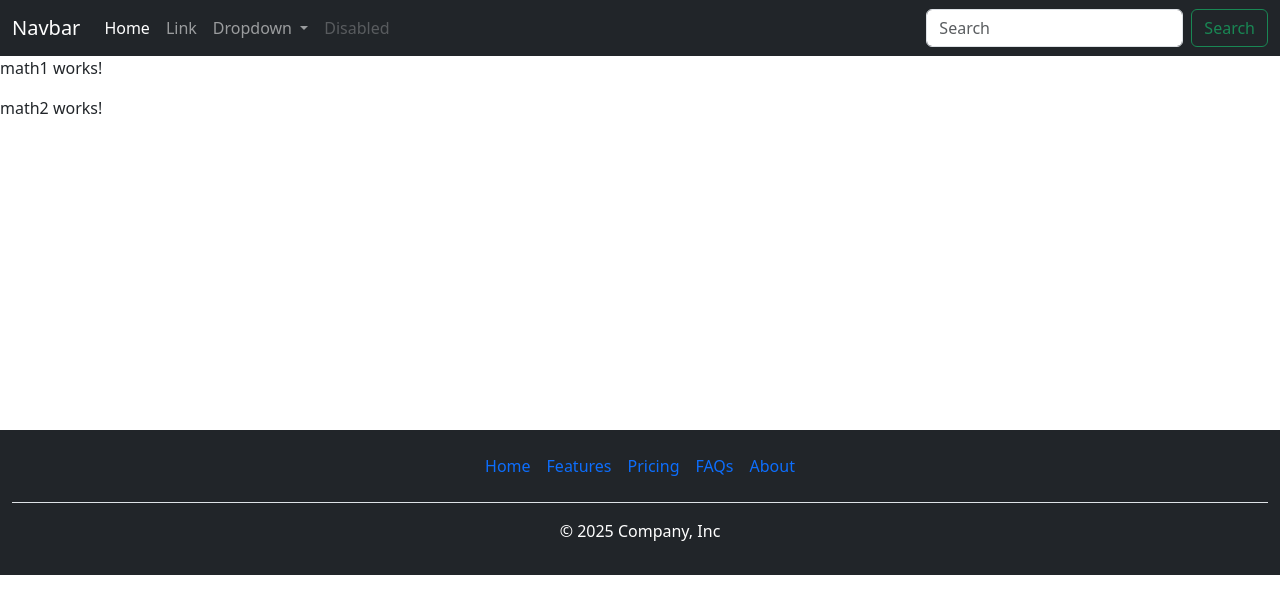
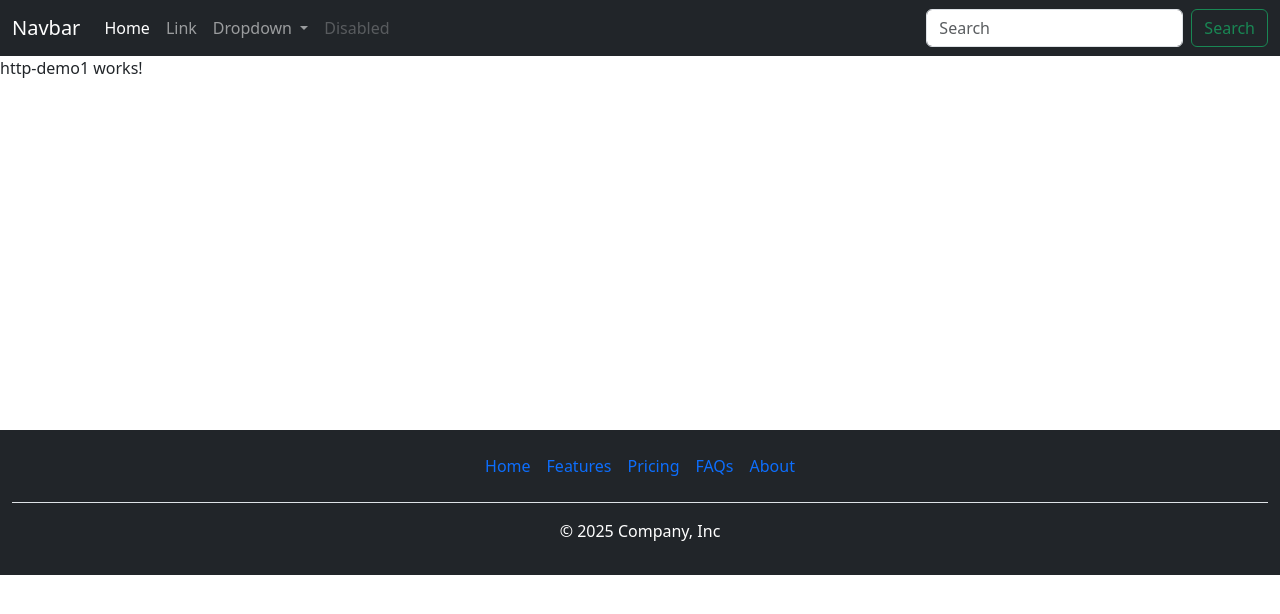
Before and after one commit to sanjaysamantra1/angular_project_may_2025, an Angular app: page / in a window 1280 px wide. Shown: the top 614 px of the page. Built offline with nearby package versions, Linux system fonts and the light colour scheme; no server answers.

Commit message:
httpclient

```diff
--- a/src/app/app.config.ts
+++ b/src/app/app.config.ts
@@ -2,10 +2,12 @@ import { ApplicationConfig, provideZoneChangeDetection } from '@angular/core';
 import { provideRouter } from '@angular/router';
 
 import { routes } from './app.routes';
+import { provideHttpClient } from '@angular/common/http';
 
 export const appConfig: ApplicationConfig = {
   providers: [
     provideZoneChangeDetection({ eventCoalescing: true }),
-    provideRouter(routes)
+    provideRouter(routes),
+    provideHttpClient()
   ]
 };
--- a/src/app/components/body/body.component.html
+++ b/src/app/components/body/body.component.html
@@ -45,6 +45,7 @@
   <!-- <app-employee-crud></app-employee-crud> -->
   <!-- <app-pipes></app-pipes> -->
   <!-- <app-parent></app-parent> -->
-   <app-math1></app-math1>
-   <app-math2></app-math2>
+   <!-- <app-math1></app-math1>
+   <app-math2></app-math2> -->
+   <app-http-demo1></app-http-demo1>
 </div>
--- a/src/app/components/body/body.component.ts
+++ b/src/app/components/body/body.component.ts
@@ -11,6 +11,7 @@ import { ParentComponent } from '../parent/parent.component';
 import { Demo2Component } from '../demo2/demo2.component';
 import { Math1Component } from '../math1/math1.component';
 import { Math2Component } from '../math2/math2.component';
+import { HttpDemo1Component } from '../http-demo1/http-demo1.component';
 
 @Component({
   selector: 'app-body',
@@ -25,8 +26,9 @@ import { Math2Component } from '../math2/math2.component';
     // EmployeeCrudComponent
     // PipesComponent
     // ParentComponent
-    Math1Component,
-    Math2Component
+    // Math1Component,
+    // Math2Component
+    HttpDemo1Component
   ],
   templateUrl: './body.component.html',
   styleUrl: './body.component.css',
--- /dev/null
+++ b/src/app/components/http-demo1/http-demo1.component.html
@@ -0,0 +1 @@
+<p>http-demo1 works!</p>
--- /dev/null
+++ b/src/app/components/http-demo1/http-demo1.component.ts
@@ -0,0 +1,26 @@
+import { HttpClient } from '@angular/common/http';
+import { Component } from '@angular/core';
+
+@Component({
+  selector: 'app-http-demo1',
+  imports: [],
+  templateUrl: './http-demo1.component.html',
+  styleUrl: './http-demo1.component.css'
+})
+export class HttpDemo1Component {
+  employees: any;
+
+  constructor(private httpClient: HttpClient) {
+
+  }
+  ngOnInit() {
+    this.fetchEmployees();
+  }
+
+  fetchEmployees() {
+    this.httpClient.get('http://localhost:3000/employees').subscribe(response => {
+      console.log(response);
+      this.employees = response;
+    })
+  }
+}
```
Also changed, not shown: src/app/components/http-demo1/http-demo1.component.css (added), 1 other file (tests, documents, lock files or other folders).
